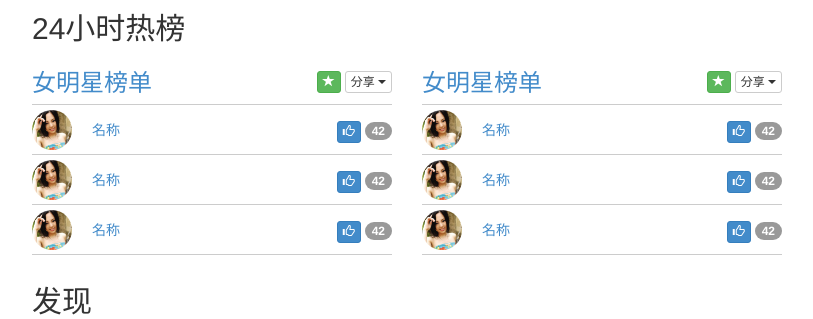
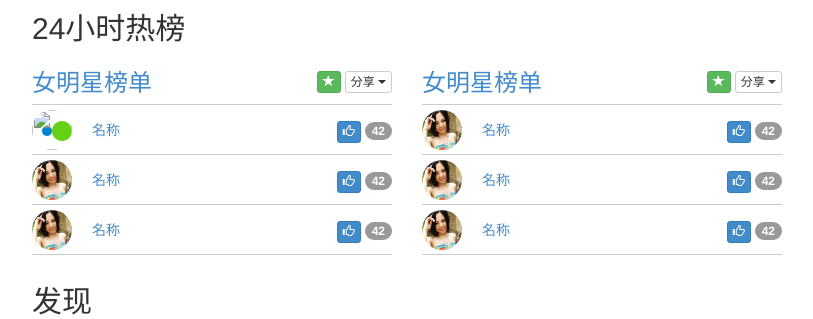
Before and after one commit to zhangyujian/fanslist, a PHP site: page / in a window 1280 px wide. Shown: the part 372-691 px from the top of the page, without its empty margins (38-851 px from the left). Run offline with PHP 8.4, Linux system fonts and the light colour scheme.

Commit message:
add loading img

```diff
--- a/css/style.css
+++ b/css/style.css
@@ -3,7 +3,7 @@
 .list li .pic,
 .list li h4{ float: left; line-height: 50px; }
 .list li .action{ float: right; line-height: 50px; }
-.list li .pic img{ display: block; margin-top:5px; width: 40px; height: 40px; }
+.list li .pic img{ display: block; margin-top:5px; width: 40px; height: 40px; background: url(../images/loading1.gif) no-repeat center center; }
 .list li h4{ margin: 0; padding-left: 20px; font-size: 14px; }
 
 .list .list-hd h3{ margin: 15px 0 0 0; float: left; font-size: 24px; }
--- a/index.html
+++ b/index.html
@@ -112,7 +112,7 @@
                     <li>
                         <div class="pic">
                             <a href="#">
-                                <img src="img/pic.jpg" class="img-circle" />
+                                <img src="" class="img-circle" />
                             </a>
                         </div>
                         <h4><a href="#">名称</a></h4>
```
Also changed, not shown: images/loading.gif (added), images/loading1.gif (added).
